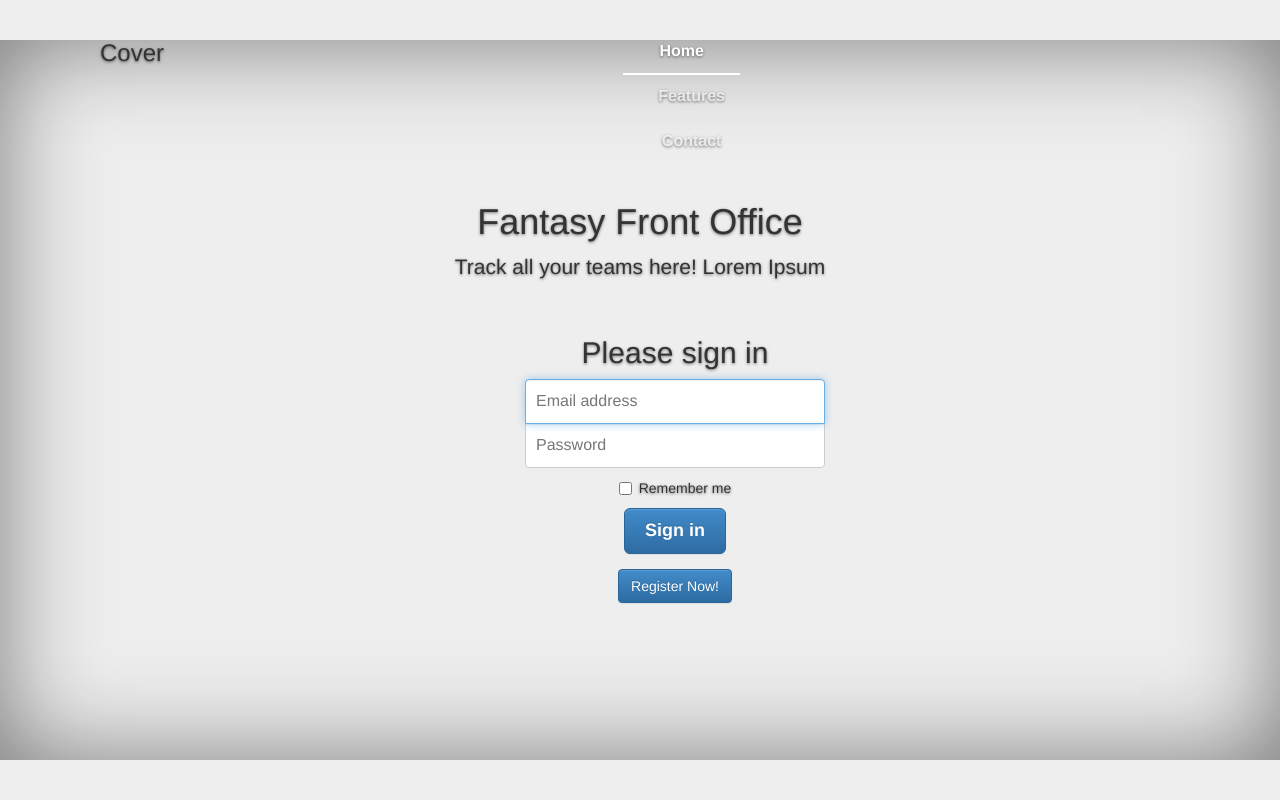
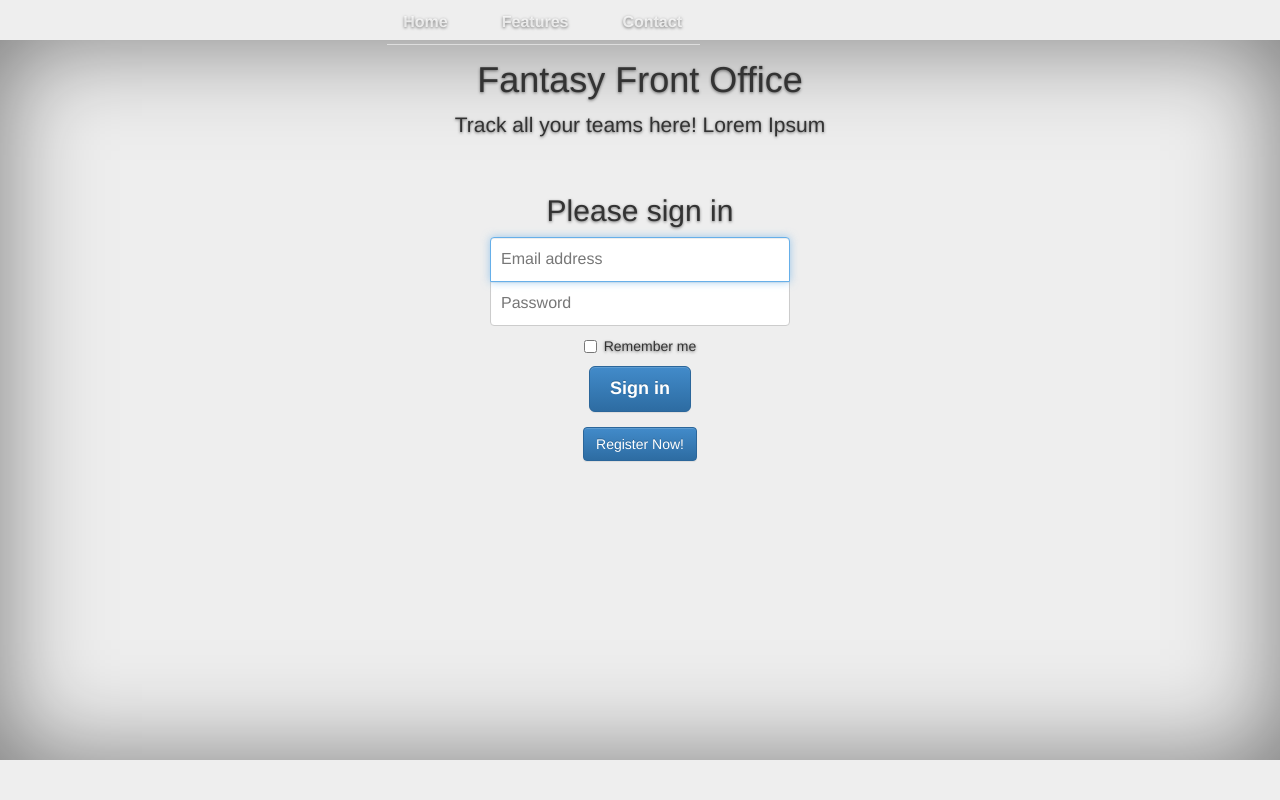
Before and after one commit to burraa2000/fantasy-tracker, a Flask app: page / in a window 1280 px wide. Run offline with Flask 2, Linux system fonts and the light colour scheme; parts of the project's set-up code (start-up, migrations or seed data) failed here and were passed over; some libraries are stand-ins or nearby versions.

Commit message:
various fixes

```diff
--- a/src/main.py
+++ b/src/main.py
@@ -67,8 +67,7 @@ def register():
 
 @app.route('/auth_yahoo')
 def auth_yahoo():
-    y_handler= YahooHandler(config_parser)
-    return redirect(y_handler.auth_url)
+    return redirect(authHandlerYahoo.auth_url)
 
 
 @app.route('/login', methods=['GET','POST'])
@@ -84,19 +83,18 @@ def login():
 
 @app.route('/handle_login')
 def handle_login():
-    session = authHandlerYahoo.authorize_and_return_session(request.args['oauth_verifier'])
+    y_session = authHandlerYahoo.authorize_and_return_session(request.args['oauth_verifier'])
     user=User.query.filter_by(username=session['name']).first()
-    user.credentials.add(Credential(constants.YAHOO, session.client_secret))
-    print session.client_secret
+    credential= Credential(constants.YAHOO, y_session.access_token)
+    user.credentials.append(credential)
+    db.session.add(credential)
     db.session.add(user)
     db.session.commit()
-    return redirect(url_for('homepage'))
+    return leagues()
 
 @app.route('/home')
 def homepage():
     return render_template('index.html', login=session['name'])
-
-
 
 def leagues():
     leagues= authHandlerYahoo.get_user_leagues('nfl')
--- a/src/templates/homepage.html
+++ b/src/templates/homepage.html
@@ -1,18 +1,15 @@
 {% extends "layout.html" %} {% block body %}
 <div class="site-wrapper">
 
-	<div class="site-wrapper-inner">
 
-		<div class="container cover-container">
-			<div class="masthead clearfix">
-				<div class="inner">
-					<h3 class="masthead-brand">Cover</h3>
-					<ul class="nav masthead-nav">
-						<li class="active"><a href="#">Home</a></li>
+	<div class="containercover-container">
+		<div class=masthead>
+
+		<ul class="nav nav-tabs masthead-nav" role="tablist">
+			<li><a href="#">Home</a></li>
 			<li><a href="#">Features</a></li>
 			<li><a href="#">Contact</a></li>
 		</ul>
-				</div>
 		</div>
 		<div class="inner cover">
 			<h1 class="cover-heading">Fantasy Front Office</h1>
@@ -44,7 +41,6 @@
 		</div>
 	</div>
 </div>
-</div>
 
 
 {% endblock %} {% block head %}
--- a/src/yahoo_oauth_handler.py
+++ b/src/yahoo_oauth_handler.py
@@ -55,6 +55,7 @@ class YahooHandler(object):
         print "Attempting to persist."
 
     def authorize_and_return_session(self, verifier):
+        print self.request_token, self.request_token_secret
         self._session = self._service.get_auth_session(self.request_token, self.request_token_secret, data={'oauth_verifier':verifier})
         return self._session
 
```
Also changed, not shown: src/init.cfg (line endings or trailing spaces), 1 other file. Lines whose indentation alone changed are shown as unchanged.
